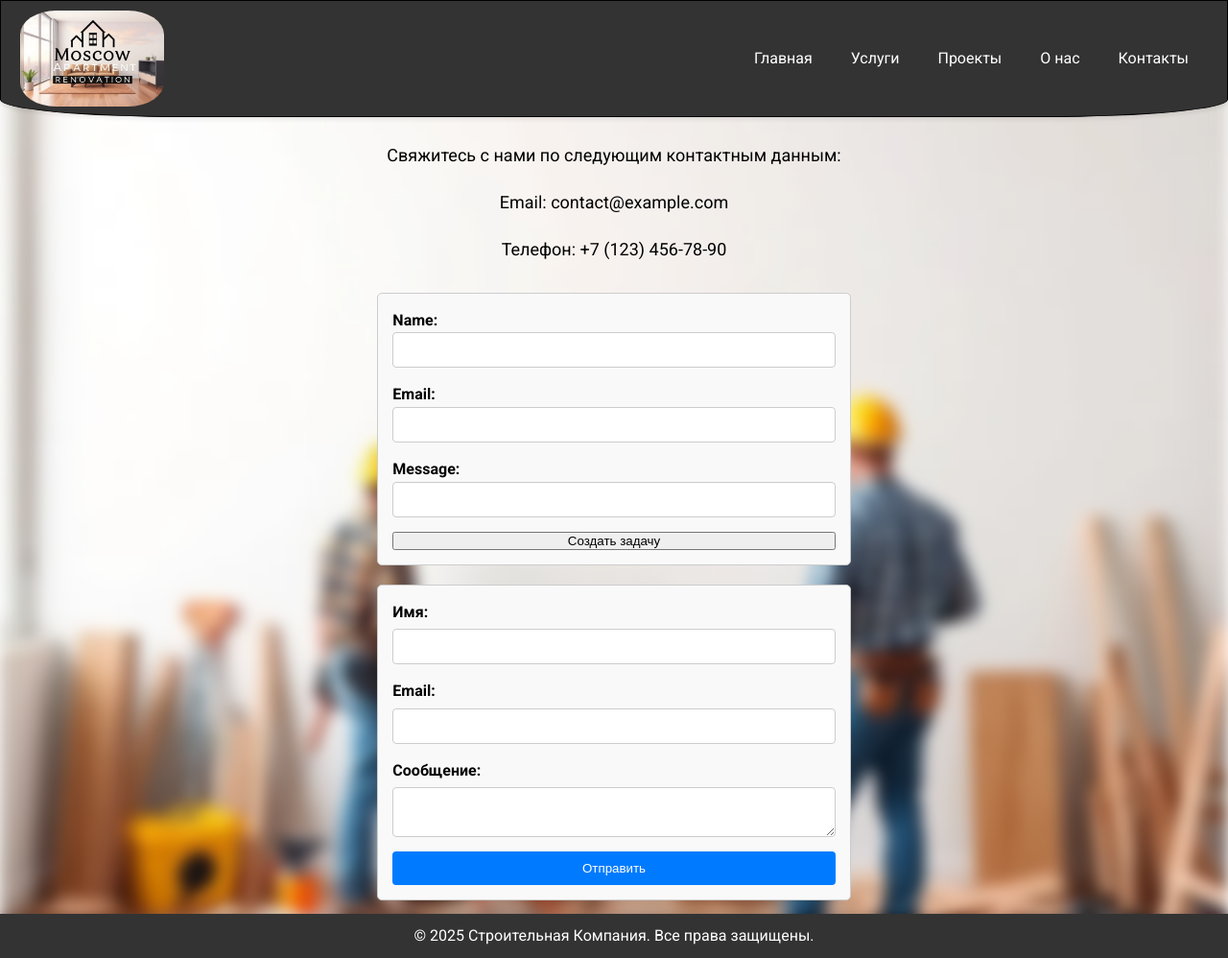
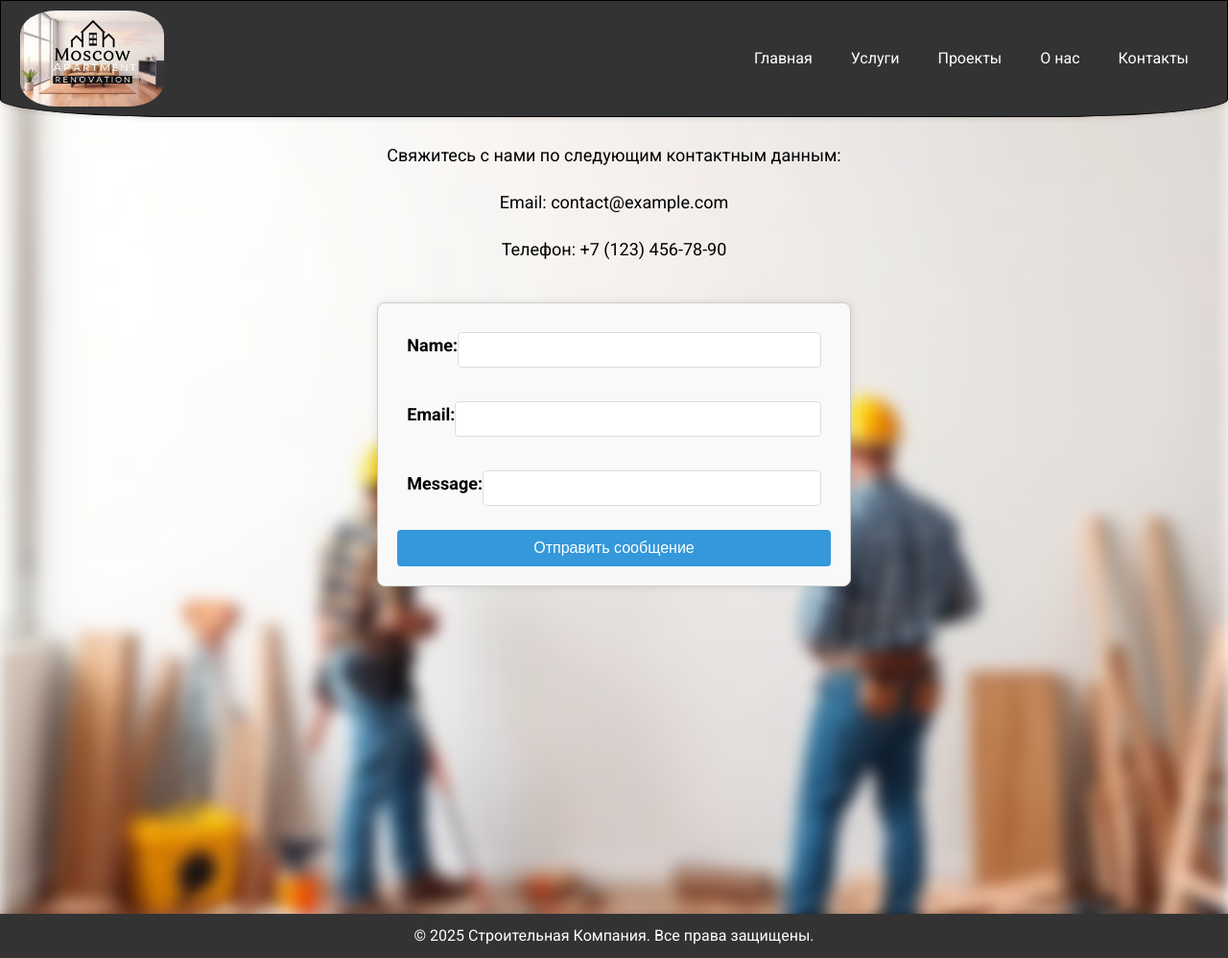
Before and after one commit to Zaur-Ismailov/remont, a Django app: page /contact/ in a window 1280 px wide. Shown: the whole page at 96% size. Run offline with Django 5.2, Linux system fonts and the light colour scheme.

Commit message:
change contact form

```diff
--- a/mainpage/templates/mainpage/contact.html
+++ b/mainpage/templates/mainpage/contact.html
@@ -1,46 +1,75 @@
 {% extends 'mainpage/baselayout.html' %}
 
 {% block content %}
+<style>
+    .contact-form {
+        max-width: 600px;
+        margin: 20px auto;
+        padding: 20px;
+        background: #f9f9f9;
+        border-radius: 8px;
+        box-shadow: 0 0 10px rgba(0,0,0,0.1);
+    }
 
-<body>
-    <div id="header">
+    .contact-form label {
+        display: block;
+        margin-bottom: 5px;
+        font-weight: bold;
+    }
 
-    </div>
+    .contact-form input[type="text"],
+    .contact-form input[type="email"],
+    .contact-form textarea {
+        width: 100%;
+        padding: 10px;
+        margin-bottom: 15px;
+        border: 1px solid #ddd;
+        border-radius: 4px;
+        box-sizing: border-box;
+    }
+
+    .contact-form textarea {
+        height: 150px;
+        resize: vertical;
+    }
+
+    .contact-form button,
+    .contact-form input[type="submit"] {
+        background: #3498db;
+        color: white;
+        border: none;
+        padding: 10px 20px;
+        border-radius: 4px;
+        cursor: pointer;
+        font-size: 16px;
+    }
+
+    .contact-form button:hover,
+    .contact-form input[type="submit"]:hover {
+        background: #2980b9;
+    }
+
+    .contact-info {
+        text-align: center;
+        margin-bottom: 30px;
+    }
+</style>
 
 <main>
     <section id="contact">
         <h2>Контакты</h2>
+
+        <div class="contact-info">
             <p>Свяжитесь с нами по следующим контактным данным:</p>
             <p>Email: contact@example.com</p>
             <p>Телефон: +7 (123) 456-78-90</p>
+        </div>
 
-
-<form action="{% url 'contact' %}" method="post" class= 'contact-form' >
+        <form action="{% url 'contact' %}" method="post" class="contact-form">
             {% csrf_token %}
-        {{ form }}
-    <input type="submit" value="Создать задачу">
-</form>
-
-
-            <form class= 'contact-form' action="submit_contact_form.php" method="post">
-                <label for="name">Имя:</label>
-                <input type="text" id="name" name="name" required>
-
-                <label for="email">Email:</label>
-                <input type="email" id="email" name="email" required>
-
-                <label for="message">Сообщение:</label>
-                <textarea id="message" name="message" required></textarea>
-
-                <button type="submit">Отправить</button>
+            {{ form.as_p }}
+            <input type="submit" value="Отправить сообщение">
         </form>
     </section>
 </main>
-
-    <div id="footer">
-
-    </div>
-</body>
-</html>
-
-{% endblock  %}
+{% endblock %}
```
Also changed, not shown: ER.png (added). Lines whose indentation alone changed are shown as unchanged.
